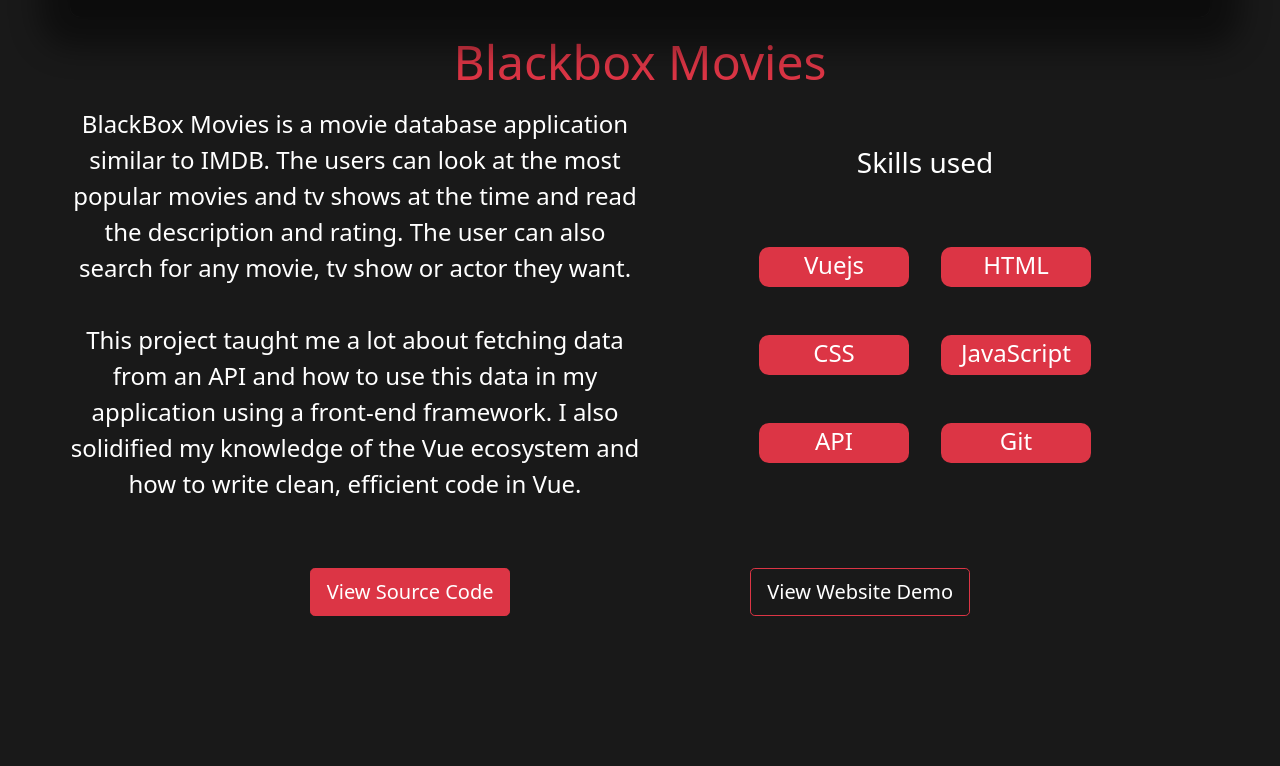
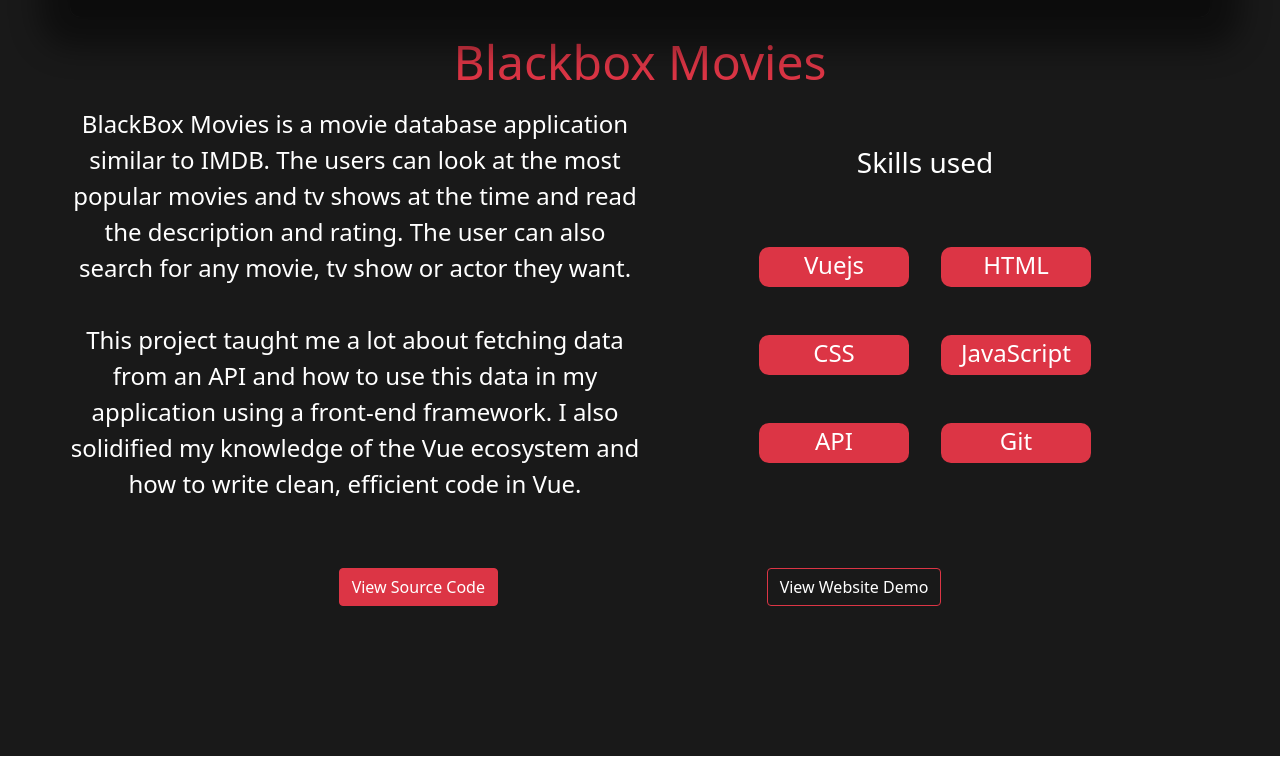
Before and after one commit to Jonathan-Challenger/Portfolio_React, a React (Create React App) app in the folder portfolio/: page /projects/blackbox-movies in a window 1280 px wide. Shown: the part 553-1319 px from the top of the page. Built offline with nearby package versions, Linux system fonts and the light colour scheme.

Commit message:
remove lg from buttons

```diff
--- a/portfolio/src/components/detail_pages/BlackboxMovies.js
+++ b/portfolio/src/components/detail_pages/BlackboxMovies.js
@@ -38,7 +38,7 @@ const BlackboxMovies = () => {
           </div>
         </div>
         <div className='button-links'>
-          <Button size='lg' color='danger'>
+          <Button color='danger'>
             <a
               href='https://github.com/Jonathan-Challenger/Web-Dev/tree/main/vue-projects/movie-app'
               target='_blank'
@@ -47,7 +47,7 @@ const BlackboxMovies = () => {
               View Source Code
             </a>
           </Button>
-          <Button size='lg' color='danger' outline>
+          <Button color='danger' outline>
             <a
               href='https://blackbox-movies.netlify.app/'
               target='_blank'
```
